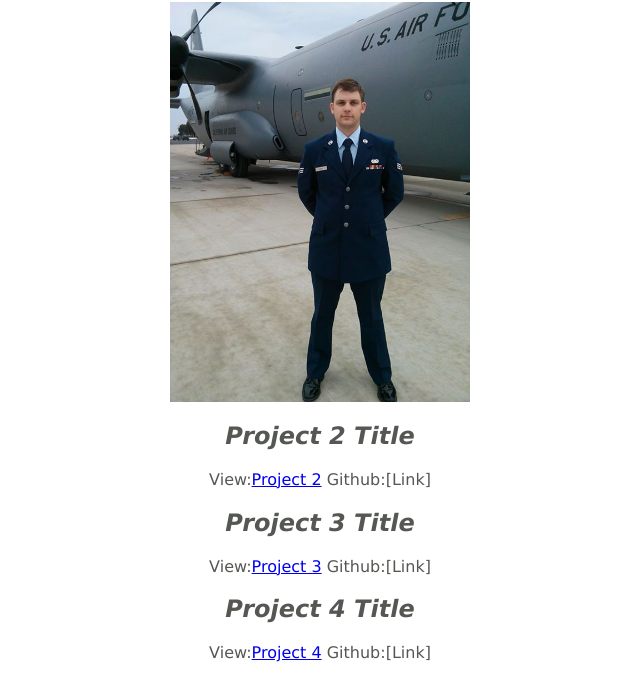
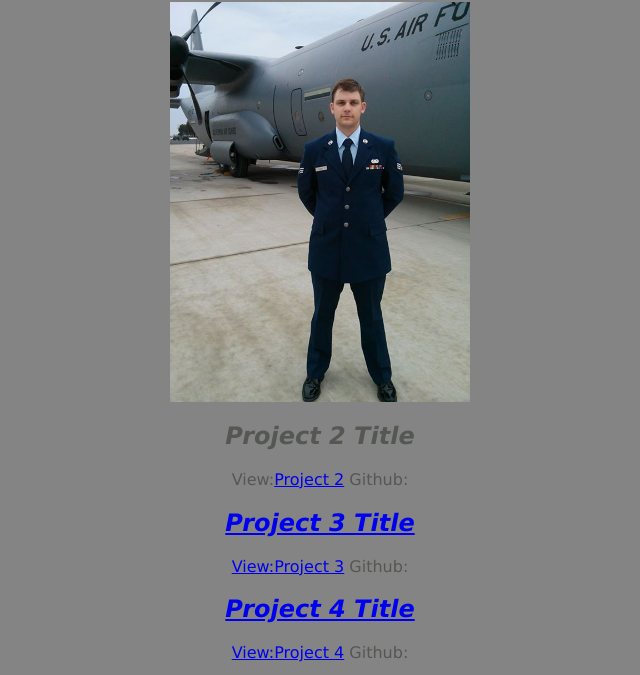
Before and after one commit to JonathanSogg/CSCI15_P1, a plain HTML site: page index.html in a window 1280 px wide. Shown: the part 117-792 px from the top of the page, without its empty margins (320-960 px from the left). Drawn offline with Linux system fonts and the light colour scheme.

Commit message:
github placeholders and the white BG was hurting my eyes

```diff
--- a/css/default.css
+++ b/css/default.css
@@ -3,6 +3,7 @@
 }
 
 html {
+	background-color: #848484;
 	margin: 0;
 	padding: 0;
 }
--- a/index.html
+++ b/index.html
@@ -15,13 +15,13 @@
     	<img src="img/me.jpg" />
 
     	<h2>Project 2 Title</h2>
-    	<p>View:<a href="http://p2.jonathanjsogg.com">Project 2</a> Github:[Link]
+    	<p>View:<a href="http://p2.jonathanjsogg.com">Project 2</a> Github:<a href="https://github.com/JonathanSogg/CSCI15_P2"GitHub P2</a>
 
     	<h2>Project 3 Title</h2>
-    	<p>View:<a href="http://p3.jonathanjsogg.com">Project 3</a> Github:[Link]
+    	<p>View:<a href="http://p3.jonathanjsogg.com">Project 3</a> Github:<a href="https://github.com/JonathanSogg/CSCI15_P3"GitHub P3</a>
 
     	<h2>Project 4 Title</h2>
-    	<p>View:<a href="http://p4.jonathanjsogg.com">Project 4</a> Github:[Link]
+    	<p>View:<a href="http://p4.jonathanjsogg.com">Project 4</a> Github:<a href="https://github.com/JonathanSogg/CSCI15_P4"GitHub P4</a>
 
     	<h3>In 2+ sentences, describe who you are and what you do</h3>
     	<p class="questions"> I'm currently studying to obtain my master's degree in Information Management
```
